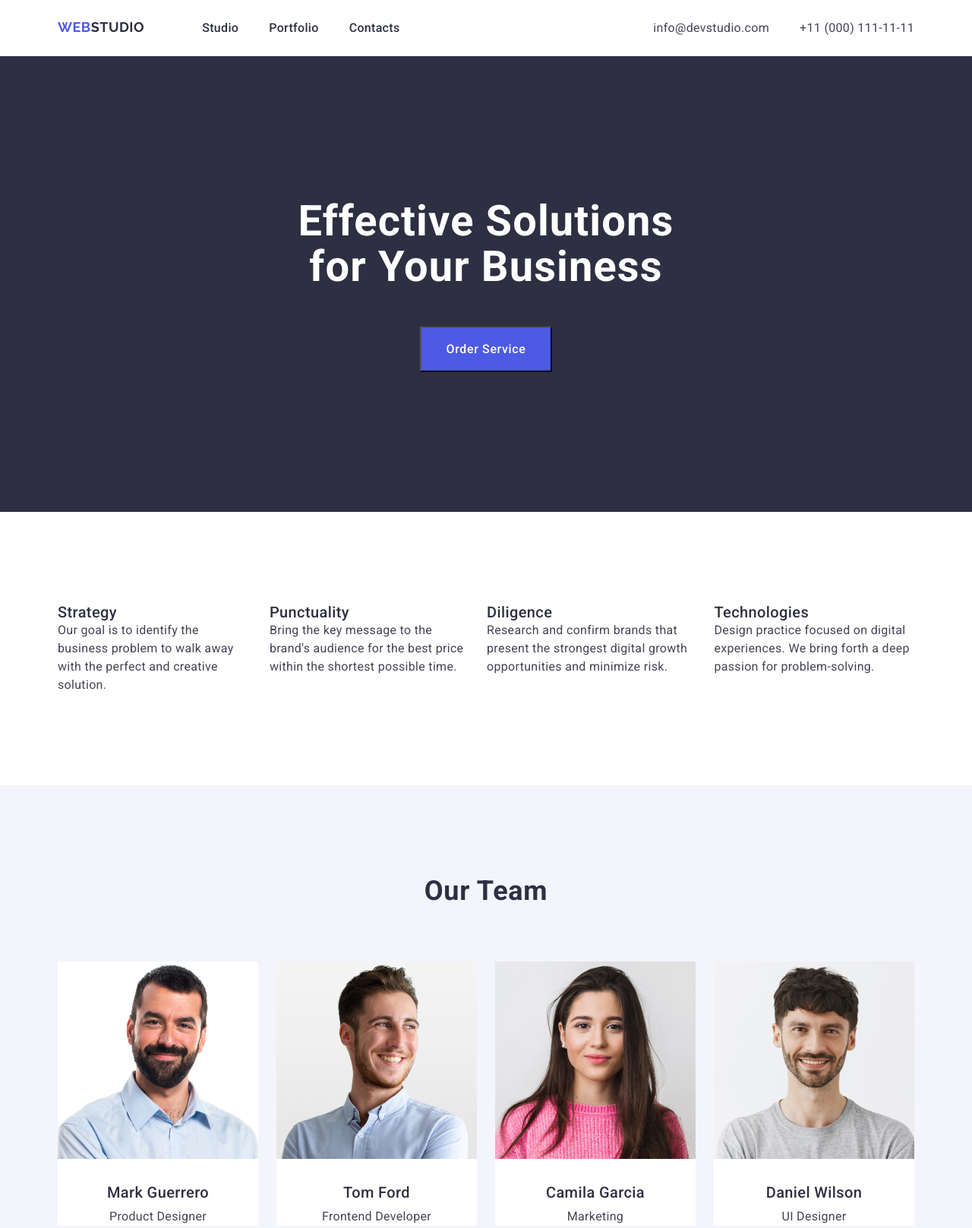
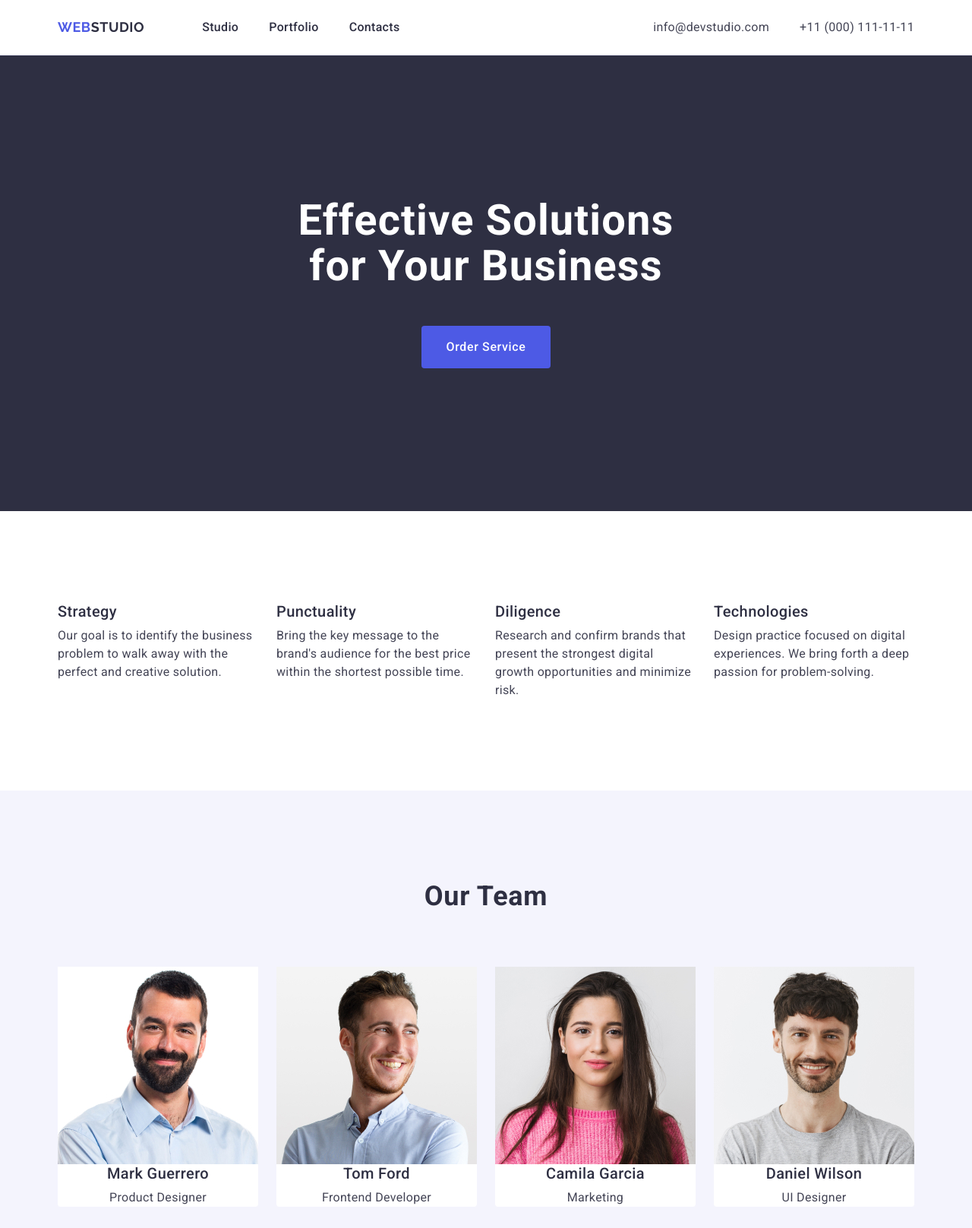
Before and after one commit to RomaShekel/goit-home-work-03, a plain HTML site: page index.html in a window 1280 px wide. Shown: the top 1617 px of the page at 76% size. Drawn offline with nearby package versions, Linux system fonts and the light colour scheme.

Commit message:
Add files via upload

```diff
--- a/css/styles.css
+++ b/css/styles.css
@@ -60,23 +60,24 @@ h3 {
 }
 
 .header {
-    padding-top: 25px;
-    padding-bottom: 25px;
+    border-bottom: 1px solid #e7e9fc;
 }
 
 .nav {
     display: flex;
+    align-items: center;
 }
 
 .navigation {
     display: flex;
-    column-gap: 40px;
+    gap: 40px;
     margin-left: 76px;
     color: var(--navyblue, #2e2f42);
     font-size: 16px;
     font-weight: 500;
     line-height: 1.5;
     letter-spacing: 0.32px;
+    padding: 24px 0;
 }
 
 .nav a:hover,
@@ -90,7 +91,7 @@ h3 {
 
 .address {
     display: flex;
-    column-gap: 40px;
+    gap: 40px;
     font-style: normal;
     color: var(--slate, #434455);
     font-family: Roboto;
@@ -98,6 +99,7 @@ h3 {
     font-weight: 400;
     line-height: 24px;
     letter-spacing: 0.32px;
+
 }
 
 .address:hover,
@@ -107,7 +109,7 @@ h3 {
 
 .main-section-div {
 
-    height: 600px;
+    height: 224px;
     width: 1440px;
 
 }
@@ -116,6 +118,7 @@ h3 {
     background-color: var(--navyblue, #2E2F42);
     color: var(--white, #FFF);
     text-align: center;
+    padding: 188px 0;
 }
 
 .main-title {
@@ -125,10 +128,10 @@ h3 {
     letter-spacing: 1.12px;
     line-height: 1.07;
     width: 496px;
-    padding-top: 188px;
     margin-right: auto;
     padding-bottom: 48px;
     margin-left: auto;
+    max-width: 496px;
 
 }
 
@@ -141,8 +144,12 @@ h3 {
     font-size: 16px;
     line-height: 1.5;
     letter-spacing: 0.04em;
+    display: block;
+    min-width: 169px;
+    height: 56px;
+    border: none;
+    border-radius: 4px;
     padding: 16px 32px;
-    margin-bottom: 118px;
     margin-left: auto;
     margin-right: auto;
 }
@@ -152,17 +159,28 @@ h3 {
     background-color: var(--ocean, #404BBF);
 }
 
+.second-section {
+    padding: 120px 0;
+}
+
 .second-section-div {
     flex-shrink: 0;
-    padding-top: 120px;
-    padding-bottom: 120px;
     justify-content: center;
 }
 
 .second-section-list {
     height: auto;
     display: flex;
-    column-gap: 24px;
+    gap: 24px;
+
+}
+
+.second-section-list-item {
+    width: calc((100% - 72px) / 4);
+}
+
+.second-section-title {
+    margin-bottom: 8px;
 }
 
 .second-section-text {
@@ -170,6 +188,7 @@ h3 {
     font-weight: 400;
     line-height: 24px;
     letter-spacing: 0.32px;
+
 }
 
 .visually-hidden {
@@ -185,25 +204,32 @@ h3 {
     overflow: hidden;
 }
 
-.our-team-title {
-    padding-top: 120px;
-    padding-bottom: 72px;
+.our-team {
+    background-color: var(--cloud, #F4F4FD);
+    padding: 120px 0;
 }
 
-.our-team {
-    background-color: var(--cloud, #F4F4FD);
+.our-team-title {
+    padding-bottom: 72px;
 }
 
 .team-list {
     display: flex;
     justify-content: center;
-    padding-bottom: 120px;
     justify-content: space-between;
+    gap: 24px;
 }
 
 .team-list-item {
     background-color: #FFFFFF;
+    border-radius: 0px 0px 4px 4px;
+    width: calc((100% - 72px) / 4);
 
+}
+
+.div-team-member-and-post {
+    padding-top: 32px;
+    padding-bottom: 32px;
 }
 
 .team-member {
@@ -212,8 +238,8 @@ h3 {
     font-weight: 500;
     line-height: 1.2;
     letter-spacing: 0.4px;
-    padding-top: 32px;
     text-align: center;
+    margin-bottom: 8px
 }
 
 .post {
@@ -222,21 +248,34 @@ h3 {
     font-weight: 400;
     line-height: 1.5;
     letter-spacing: 0.32px;
-    padding-top: 8px;
     text-align: center;
+}
+
+.our-portfolio {
+    padding-top: 120px;
+    padding-bottom: 120px;
 }
 
 .our-portfolio-list {
     display: flex;
     flex-wrap: wrap;
     gap: 48px 24px;
-    padding-bottom: 120px;
 }
 
 .our-portfolio-main-title {
-    padding-top: 120px;
-    padding-bottom: 72px;
+    margin-bottom: 72px;
 }
+
+.our-portfolio-list-item {
+    width: calc((100% - 48px) / 3);
+}
+
+.div-our-portfolio-title-and-text {
+    padding: 32px 16px;
+    border: 1px solid #e7e9fc;
+    border-top: none;
+}
+
 
 .our-portfolio-title {
     color: var(--navyblue, #2E2F42);
@@ -244,7 +283,7 @@ h3 {
     font-weight: 500;
     line-height: 1.2;
     letter-spacing: 0.4px;
-    padding-top: 32px;
+    margin-bottom: 8px
 }
 
 .our-portfolio-text {
@@ -253,8 +292,6 @@ h3 {
     font-weight: 400;
     line-height: 1.5;
     letter-spacing: 0.02em;
-    padding-top: 8px;
-    padding-bottom: 32px;
 
 }
 
@@ -280,6 +317,8 @@ h3 {
     line-height: 1.17;
     letter-spacing: 0.54px;
     text-transform: uppercase;
+    display: inline-block;
+    margin-bottom: 16px;
 
 }
 
@@ -289,10 +328,7 @@ h3 {
 
 .footer {
     background-color: var(--navyblue, #2E2F42);
-}
-
-.footer-div {
-    padding-top: 101.5px;
+    padding-top: 100px;
     padding-bottom: 100px;
 }
 
@@ -301,7 +337,6 @@ h3 {
     line-height: 1.5;
     font-weight: 400;
     letter-spacing: 0.02em;
-    padding-top: 17.5px;
     width: 264px;
 }
 
```
